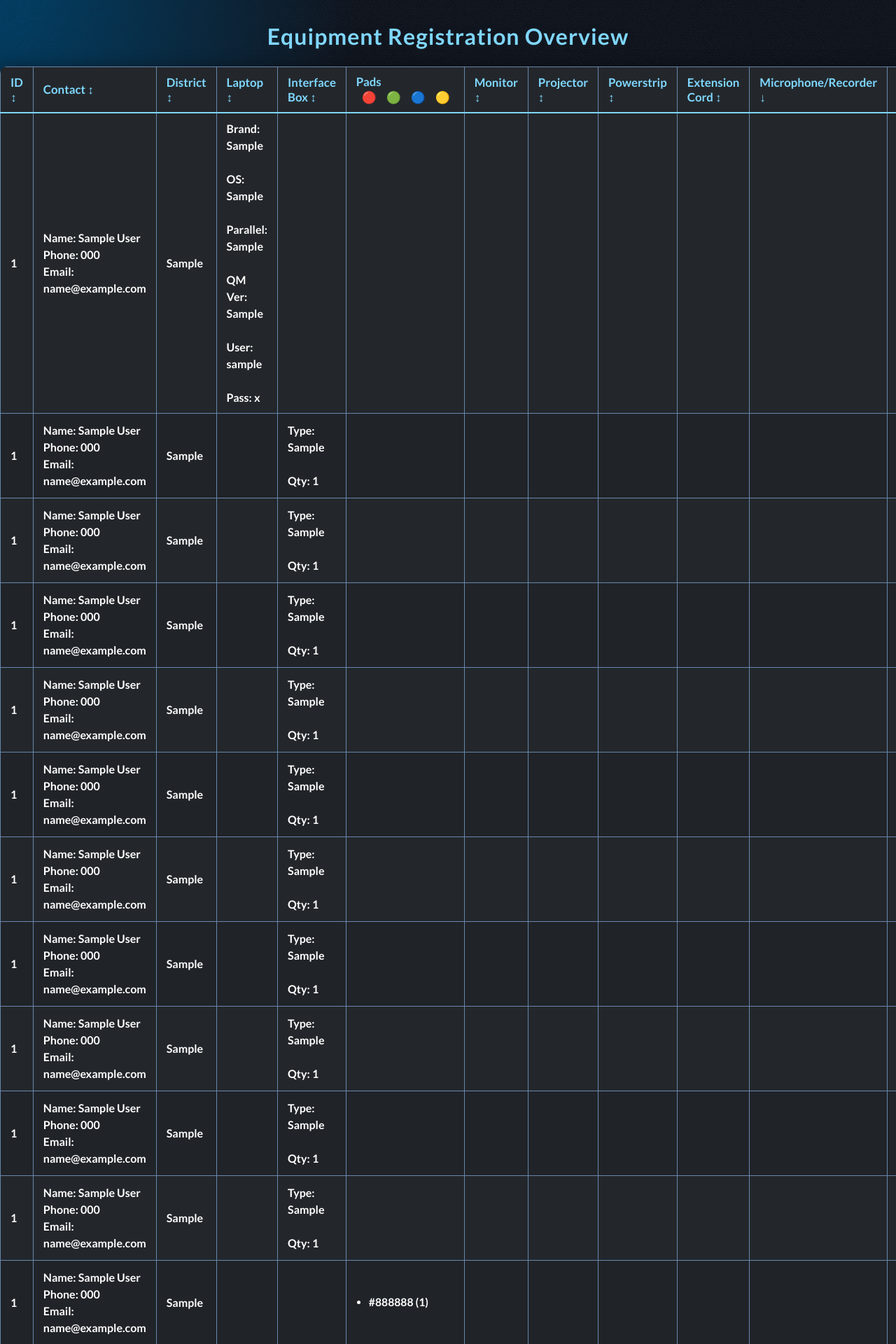
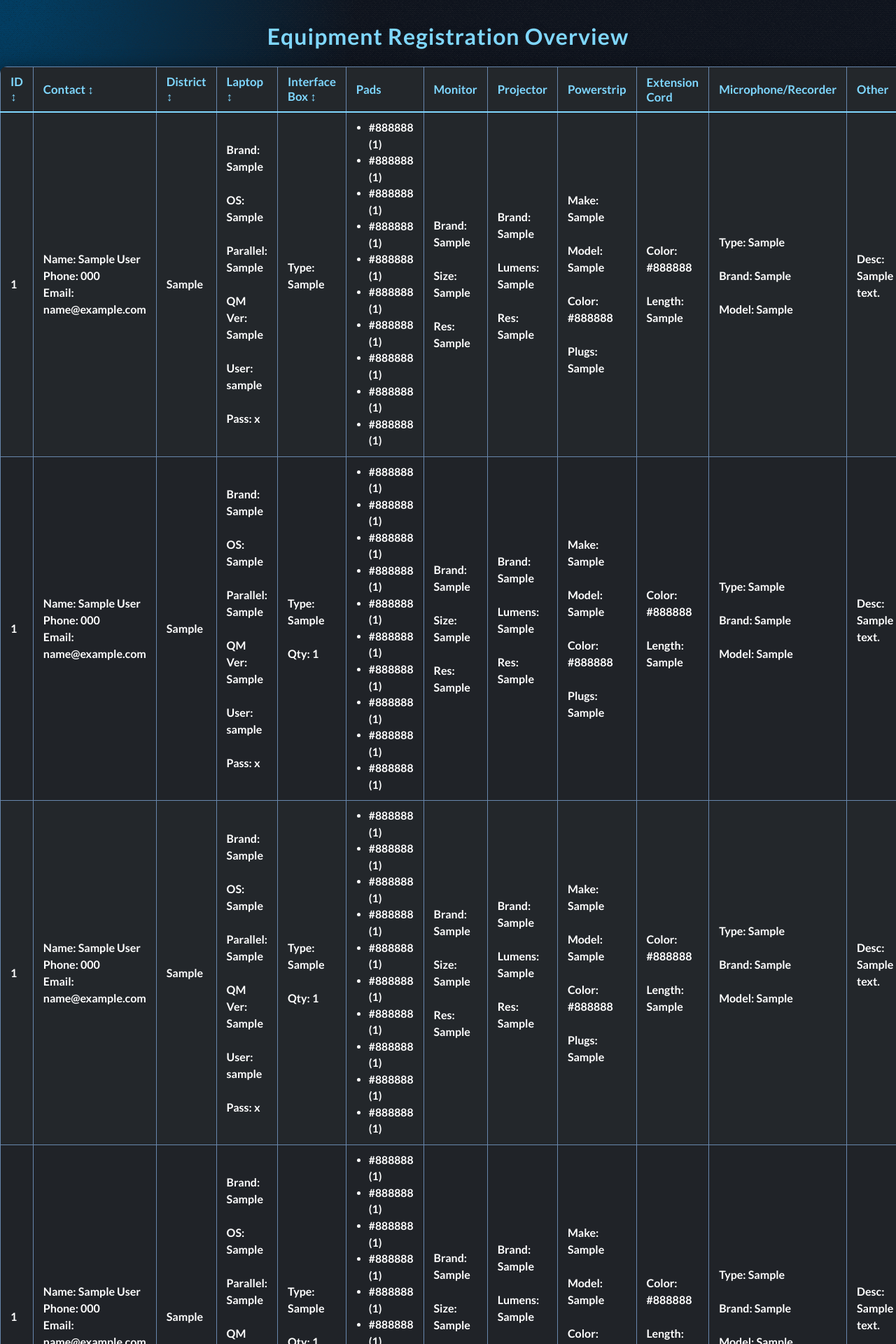
Before and after one commit to Nix-C/Quizstuff, a PHP site: page /store/equipment-manager.php in a window 1280 px wide; the page is wider, and only the part inside the window is pictured. Shown: the top 1920 px of that part at 70% size. Run offline with PHP 8.4, Linux system fonts and the light colour scheme; tables that the repository leaves empty or names only in its code hold one stand-in row (values such as "Sample post"); a stand-in replaces the project's code that opens the database connection.

Commit message:
fix missing data

```diff
--- a/store/equipment-manager.php
+++ b/store/equipment-manager.php
@@ -266,73 +266,70 @@
         echo '<td>' . htmlspecialchars($reg['district']) . '</td>';
         // Laptop
         echo '<td>';
-        if ($item_type === 'laptop') {
         if ($reg['laptop_brand']) echo '<strong>Brand:</strong> ' . htmlspecialchars($reg['laptop_brand']) . '<br><br>';
         if ($reg['laptop_os']) echo '<strong>OS:</strong> ' . htmlspecialchars($reg['laptop_os']) . '<br><br>';
         if ($reg['laptop_parallel_port']) echo '<strong>Parallel:</strong> ' . htmlspecialchars($reg['laptop_parallel_port']) . '<br><br>';
         if ($reg['laptop_qm_version']) echo '<strong>QM Ver:</strong> ' . htmlspecialchars($reg['laptop_qm_version']) . '<br><br>';
         if ($reg['laptop_username']) echo '<strong>User:</strong> ' . htmlspecialchars($reg['laptop_username']) . '<br><br>';
         if ($reg['laptop_password']) echo '<strong>Pass:</strong> ' . htmlspecialchars($reg['laptop_password']);
-        }
         echo '</td>';
         // Interface Box
         echo '<td>';
-        if ($item_type === 'interface') {
         if ($reg['interface_type']) echo '<strong>Type:</strong> ' . htmlspecialchars($reg['interface_type']) . '<br><br>';
-          if ($item_data !== null) echo '<strong>Qty:</strong> 1';
-        }
+        if ($item_type === 'interface' && $item_data !== null) echo '<strong>Qty:</strong> 1';
         echo '</td>';
         // Pads
         echo '<td class="pad-list">';
-        if ($item_type === 'pad' && $item_data) {
-          echo '<ul style="margin:0; padding-left:18px;"><li>' . htmlspecialchars($item_data['pad_color']) . ' (1)</li></ul>';
+        if (!empty($reg['pads'])) {
+          echo '<ul style="margin:0; padding-left:18px;">';
+          foreach ($reg['pads'] as $pad) {
+            $pad_qty = isset($pad['pad_qty']) ? intval($pad['pad_qty']) : 0;
+            for ($i = 0; $i < $pad_qty; $i++) {
+              echo '<li>' . htmlspecialchars($pad['pad_color']) . ' (1)</li>';
+            }
+          }
+          echo '</ul>';
         }
         echo '</td>';
         // Monitor
         echo '<td>';
-        if ($item_type === 'monitor') {
         if ($reg['monitor_brand']) echo '<strong>Brand:</strong> ' . htmlspecialchars($reg['monitor_brand']) . '<br><br>';
         if ($reg['monitor_size']) echo '<strong>Size:</strong> ' . htmlspecialchars($reg['monitor_size']) . '<br><br>';
         if ($reg['monitor_resolution']) echo '<strong>Res:</strong> ' . htmlspecialchars($reg['monitor_resolution']);
-        }
+        if ($item_type === 'monitor') echo '<br><strong>Qty:</strong> 1';
         echo '</td>';
         // Projector
         echo '<td>';
-        if ($item_type === 'projector') {
         if ($reg['projector_brand']) echo '<strong>Brand:</strong> ' . htmlspecialchars($reg['projector_brand']) . '<br><br>';
         if ($reg['projector_lumens'] !== null && $reg['projector_lumens'] !== '') echo '<strong>Lumens:</strong> ' . htmlspecialchars($reg['projector_lumens']) . '<br><br>';
         if ($reg['projector_resolution']) echo '<strong>Res:</strong> ' . htmlspecialchars($reg['projector_resolution']) . '<br><br>';
-        }
+        if ($item_type === 'projector') echo '<strong>Qty:</strong> 1';
         echo '</td>';
         // Powerstrip
         echo '<td>';
-        if ($item_type === 'powerstrip') {
         if ($reg['powerstrip_make']) echo '<strong>Make:</strong> ' . htmlspecialchars($reg['powerstrip_make']) . '<br><br>';
         if ($reg['powerstrip_model']) echo '<strong>Model:</strong> ' . htmlspecialchars($reg['powerstrip_model']) . '<br><br>';
         if ($reg['powerstrip_color']) echo '<strong>Color:</strong> ' . htmlspecialchars($reg['powerstrip_color']) . '<br><br>';
         if ($reg['powerstrip_outlets'] !== null && $reg['powerstrip_outlets'] !== '') echo '<strong>Plugs:</strong> ' . htmlspecialchars($reg['powerstrip_outlets']);
-        }
+        if ($item_type === 'powerstrip') echo '<br><strong>Qty:</strong> 1';
         echo '</td>';
         // Extension Cord
         echo '<td>';
-        if ($item_type === 'extension') {
         if ($reg['extension_color']) echo '<strong>Color:</strong> ' . htmlspecialchars($reg['extension_color']) . '<br><br>';
         if ($reg['extension_length'] !== null && $reg['extension_length'] !== '') echo '<strong>Length:</strong> ' . htmlspecialchars($reg['extension_length']);
-        }
+        if ($item_type === 'extension') echo '<br><strong>Qty:</strong> 1';
         echo '</td>';
         // Microphone/Recorder
         echo '<td>';
-        if ($item_type === 'mic') {
         if ($reg['mic_type']) echo '<strong>Type:</strong> ' . htmlspecialchars($reg['mic_type']) . '<br><br>';
         if ($reg['mic_brand']) echo '<strong>Brand:</strong> ' . htmlspecialchars($reg['mic_brand']) . '<br><br>';
         if ($reg['mic_model']) echo '<strong>Model:</strong> ' . htmlspecialchars($reg['mic_model']) . '<br><br>';
-        }
+        if ($item_type === 'mic') echo '<strong>Qty:</strong> 1';
         echo '</td>';
         // Other
         echo '<td>';
-        if ($item_type === 'other') {
         if ($reg['other_desc']) echo '<strong>Desc:</strong> ' . nl2br(htmlspecialchars($reg['other_desc'])) . '<br><br>';
-        }
+        if ($item_type === 'other') echo '<strong>Qty:</strong> 1';
         echo '</td>';
         // Status (per row)
         echo '<td>';
@@ -877,7 +874,7 @@
           body: 'itemkey=' + encodeURIComponent(itemkey) + '&notes=' + encodeURIComponent(notes)
         })
         .then(res => res.json())
-        .then(data => {
+        .then data => {
           if (data.success) {
             status.textContent = 'Saved!';
             setTimeout(() => { status.textContent = ''; }, 1500);
```
Lines whose indentation alone changed are shown as unchanged.
